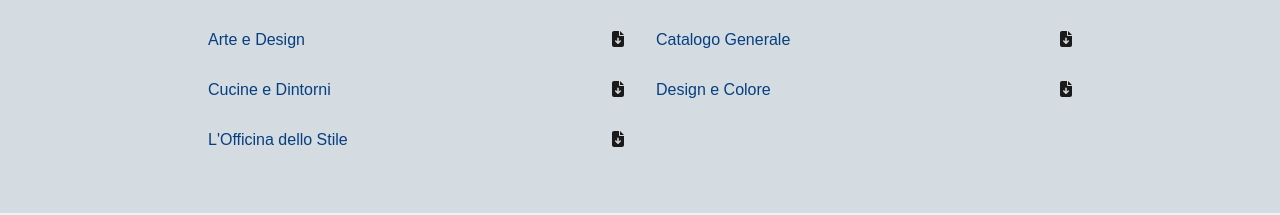
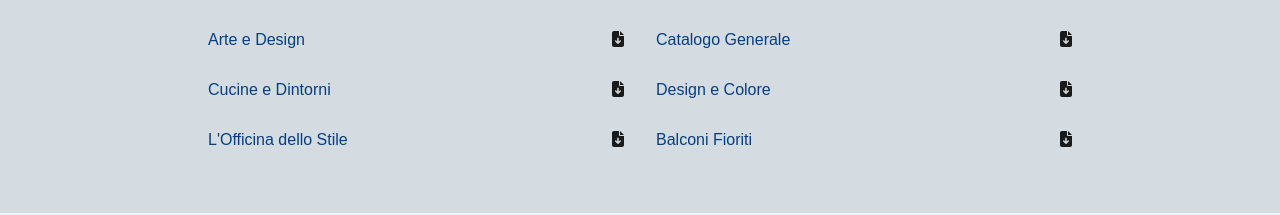
Before and after one commit to TartagliaFilippo/le-maniglie-website, a Vue app: page / in a window 1280 px wide. Shown: the part 1869-2084 px from the top of the page. Built offline with nearby package versions, Linux system fonts and the light colour scheme.

Commit message:
feat balconi-fioriti pdf

```diff
--- a/src/components/Products.vue
+++ b/src/components/Products.vue
@@ -49,6 +49,10 @@ export default {
         {
           name: "L'Officina dello Stile",
           pdfUrl: "pdf/officina-dello-stile.pdf",
+        },
+        {
+          name: "Balconi Fioriti",
+          pdfUrl: "pdf/balconi-fioriti.pdf",
         },
       ],
     };
```
Also changed, not shown: 1 other file (tests, documents, lock files or other folders).
